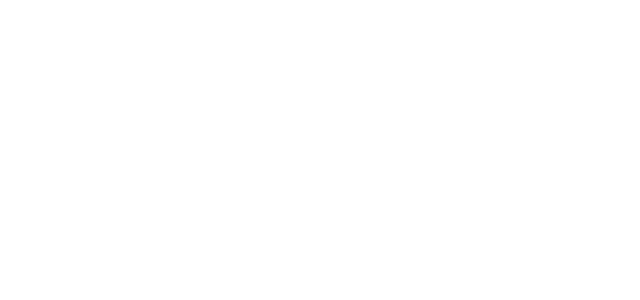
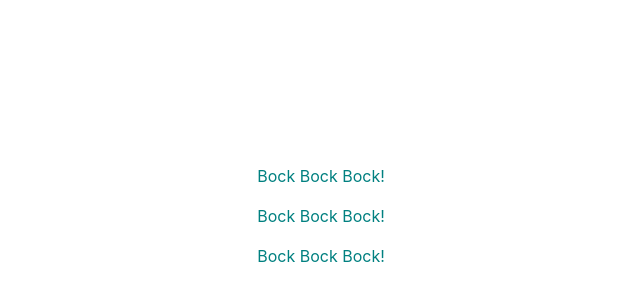
Before and after one commit to tyrex1829/react-locally-vite, a React (Vite) app: page / in a window 1280 px wide. Shown: the part 184-484 px from the top of the page, without its empty margins (319-959 px from the left). Built offline with nearby package versions, Linux system fonts and the light colour scheme.

Commit message:
chicken logic

```diff
--- a/src/App.jsx
+++ b/src/App.jsx
@@ -1,10 +1,14 @@
-import { useState } from 'react'
-import reactLogo from './assets/react.svg'
-import viteLogo from '/vite.svg'
+import Chicken from './Chicken';
 import './App.css'
 
 function App() {
-
+  return (
+    <div>
+      <Chicken />
+      <Chicken />
+      <Chicken />
+    </div>
+  );
 }
 
 export default App
--- /dev/null
+++ b/src/Chicken.css
@@ -0,0 +1,3 @@
+.Chicken {
+    color: teal;
+}
--- a/src/Chicken.jsx
+++ b/src/Chicken.jsx
@@ -1,5 +1,7 @@
+import "./Chicken.css";
+
 function Chicken() {
-    return <p>Bock Bock Bock!</p>;
+    return <p className="Chicken">Bock Bock Bock!</p>;
 }
 
 export default Chicken;
```
